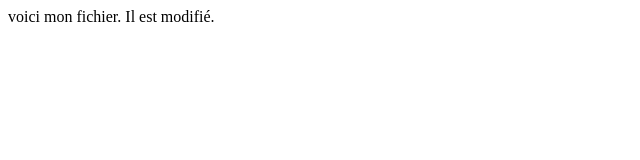
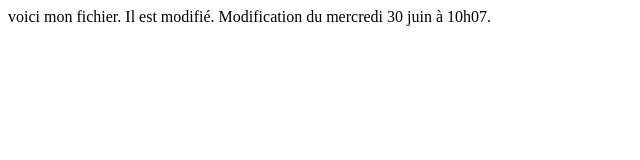
Before and after one commit to annebourg/myRepoAnneBourg, a plain HTML site: page index.html in a window 1280 px wide. Shown: the whole page, without its empty margins (0-640 px from the left). Drawn offline with Linux system fonts and the light colour scheme.

Commit message:
ceci est mon message

```diff
--- a/index.html
+++ b/index.html
@@ -1 +1,2 @@
-<index>voici mon fichier. Il est modifié.</index>
+<index>voici mon fichier. Il est modifié.
+Modification du mercredi 30 juin à 10h07.</index>
```
